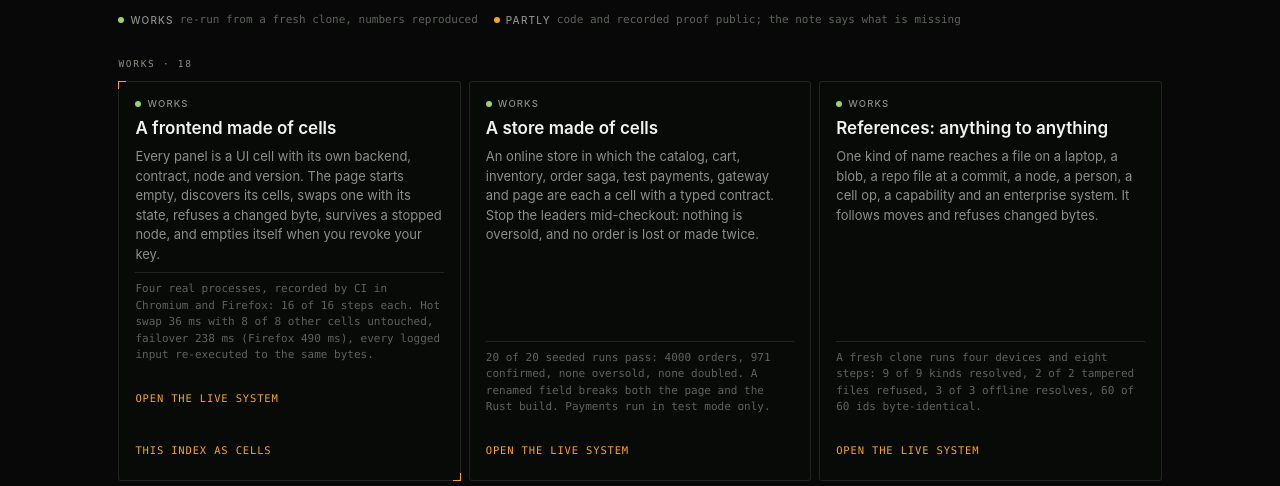
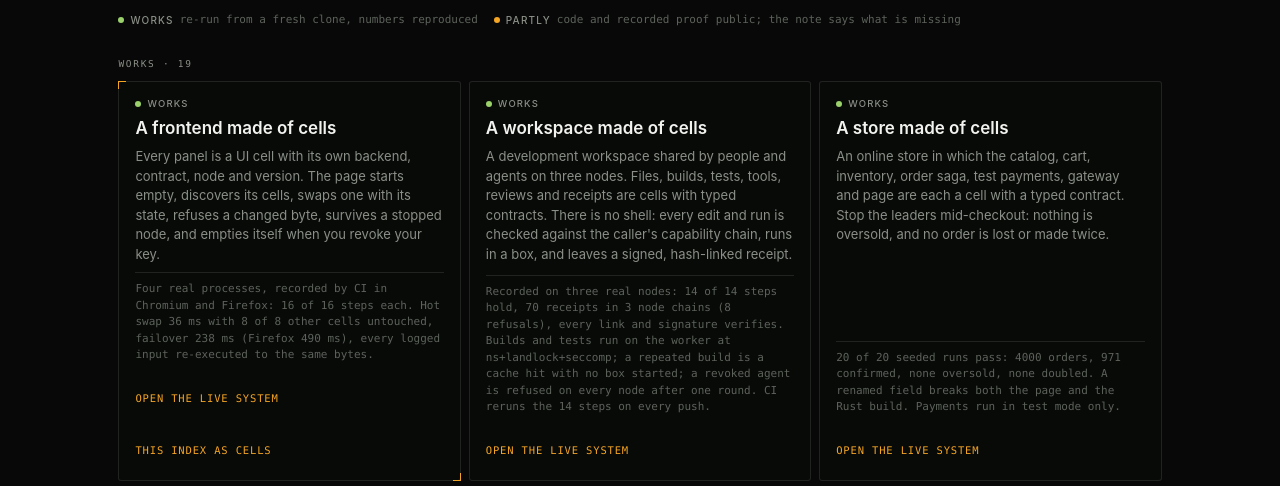
Before and after one commit to ce-net/demos, a plain HTML site: page index.html in a window 1280 px wide. Shown: the part 239-725 px from the top of the page. Drawn offline with Linux system fonts and the light colour scheme; a web font is replaced by a local one.

Commit message:
Add live-devenv: a workspace made of cells

```diff
--- a/index.html
+++ b/index.html
@@ -48,13 +48,18 @@ h2{font:500 var(--t-2xs) var(--mono);letter-spacing:var(--track-crumb);text-tran
   <div class="label"><i></i>Partly <span class="t">code and recorded proof public; the note says what is missing</span></div>
 </div>
 
-<h2>Works · 18</h2>
+<h2>Works · 19</h2>
 <ul class="grid">
 <li class="feat"><article class="glass ticks card"><div class="label"><i class="g"></i>Works</div>
 <h3>A frontend made of cells</h3>
 <p>Every panel is a UI cell with its own backend, contract, node and version. The page starts empty, discovers its cells, swaps one with its state, refuses a changed byte, survives a stopped node, and empties itself when you revoke your key.</p>
 <div class="note">Four real processes, recorded by CI in Chromium and Firefox: 16 of 16 steps each. Hot swap 36 ms with 8 of 8 other cells untouched, failover 238 ms (Firefox 490 ms), every logged input re-executed to the same bytes.</div>
 <a class="go" href="https://ce-net.github.io/live-frontend/">Open the live system</a><a class="go" href="https://ce-net.github.io/live-frontend/systems.html">This index as cells</a></article></li>
+<li><article class="glass card"><div class="label"><i class="g"></i>Works</div>
+<h3>A workspace made of cells</h3>
+<p>A development workspace shared by people and agents on three nodes. Files, builds, tests, tools, reviews and receipts are cells with typed contracts. There is no shell: every edit and run is checked against the caller's capability chain, runs in a box, and leaves a signed, hash-linked receipt.</p>
+<div class="note">Recorded on three real nodes: 14 of 14 steps hold, 70 receipts in 3 node chains (8 refusals), every link and signature verifies. Builds and tests run on the worker at ns+landlock+seccomp; a repeated build is a cache hit with no box started; a revoked agent is refused on every node after one round. CI reruns the 14 steps on every push.</div>
+<a class="go" href="https://ce-net.github.io/live-devenv/">Open the live system</a></article></li>
 <li><article class="glass card"><div class="label"><i class="g"></i>Works</div>
 <h3>A store made of cells</h3>
 <p>An online store in which the catalog, cart, inventory, order saga, test payments, gateway and page are each a cell with a typed contract. Stop the leaders mid-checkout: nothing is oversold, and no order is lost or made twice.</p>
```
Also changed, not shown: demos.json (+9 -0 lines), 1 other file.
